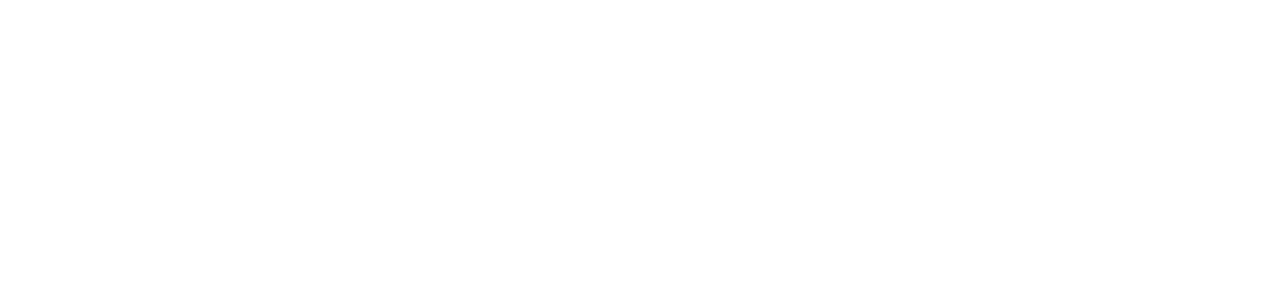
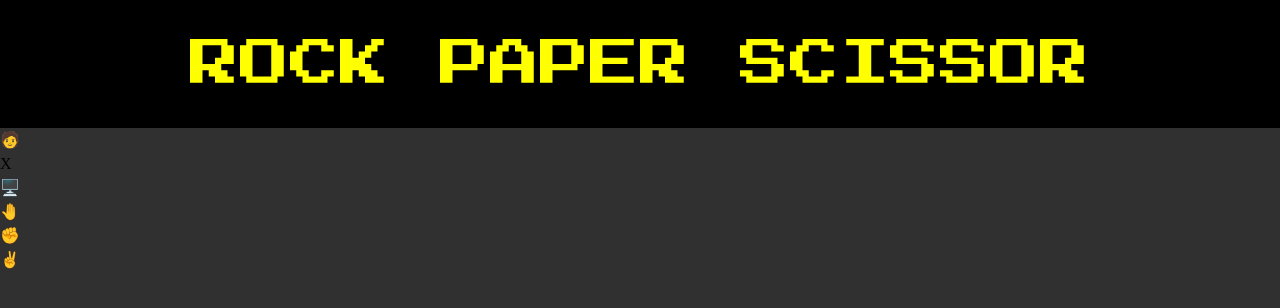
Before and after one commit to murilo404p/Rock-Paper-Scissor-TOP, a plain HTML site: page index.html in a window 1280 px wide. Drawn offline with Linux system fonts and the light colour scheme.

Commit message:
Header finalizado

```diff
--- a/index.html
+++ b/index.html
@@ -4,8 +4,38 @@
   <meta charset="UTF-8">
   <meta name="viewport" content="width=device-width, initial-scale=1.0">
   <title>Rock, Paper and Scissor</title>
+  <link rel="stylesheet" href="style.css">
+  <link href="https://fonts.googleapis.com/css2?family=Press+Start+2P&display=swap" rel="stylesheet">
 </head>
 <body>
+    <header>
+      <p>ROCK PAPER SCISSOR</p>
+    </header>
 
+    <section class="container">
+      <div class="container-points">
+        <div class="pointsHuman">
+          <div>🧑</div>
+        </div>
+        <p>X</p>
+        <div class="pointsComputer">
+          <div>🖥️</div>
+        </div>
+      </div>
+
+      <div class="container-plays">
+        <div class="paper">
+          <div>🤚</div>
+        </div>
+        <div class="rock">
+          <div>✊</div>
+        </div>
+        <div class="scissor">
+          <div>✌️</div>
+        </div>
+      </div>
+    </section>
+
+  <script src="script.js" defer></script>
 </body>
 </html>
--- a/style.css
+++ b/style.css
@@ -0,0 +1,34 @@
+*, *::before, *::after {
+  box-sizing: border-box;
+  margin: 0;
+  padding: 0;
+}
+
+html {
+  font-size: 16px;
+  -webkit-text-size-adjust: 100%;
+  scroll-behavior: smooth;
+}
+
+body {
+  min-height: 100vh;
+  line-height: 1.5;
+  -webkit-font-smoothing: antialiased;
+  -moz-osx-font-smoothing: grayscale;
+  background-color: rgb(48, 48, 48);
+}
+
+header {
+    background-color: black;
+    height: 8rem;
+    display: flex;
+    justify-content: center;
+    align-items: center;
+}
+
+header p {
+    font-family: 'Press Start 2P', cursive;
+    color: yellow;
+    font-size: 50px;
+    box-shadow: 5px 5px 10px rgba(0,0,0,0.5);
+}
```
